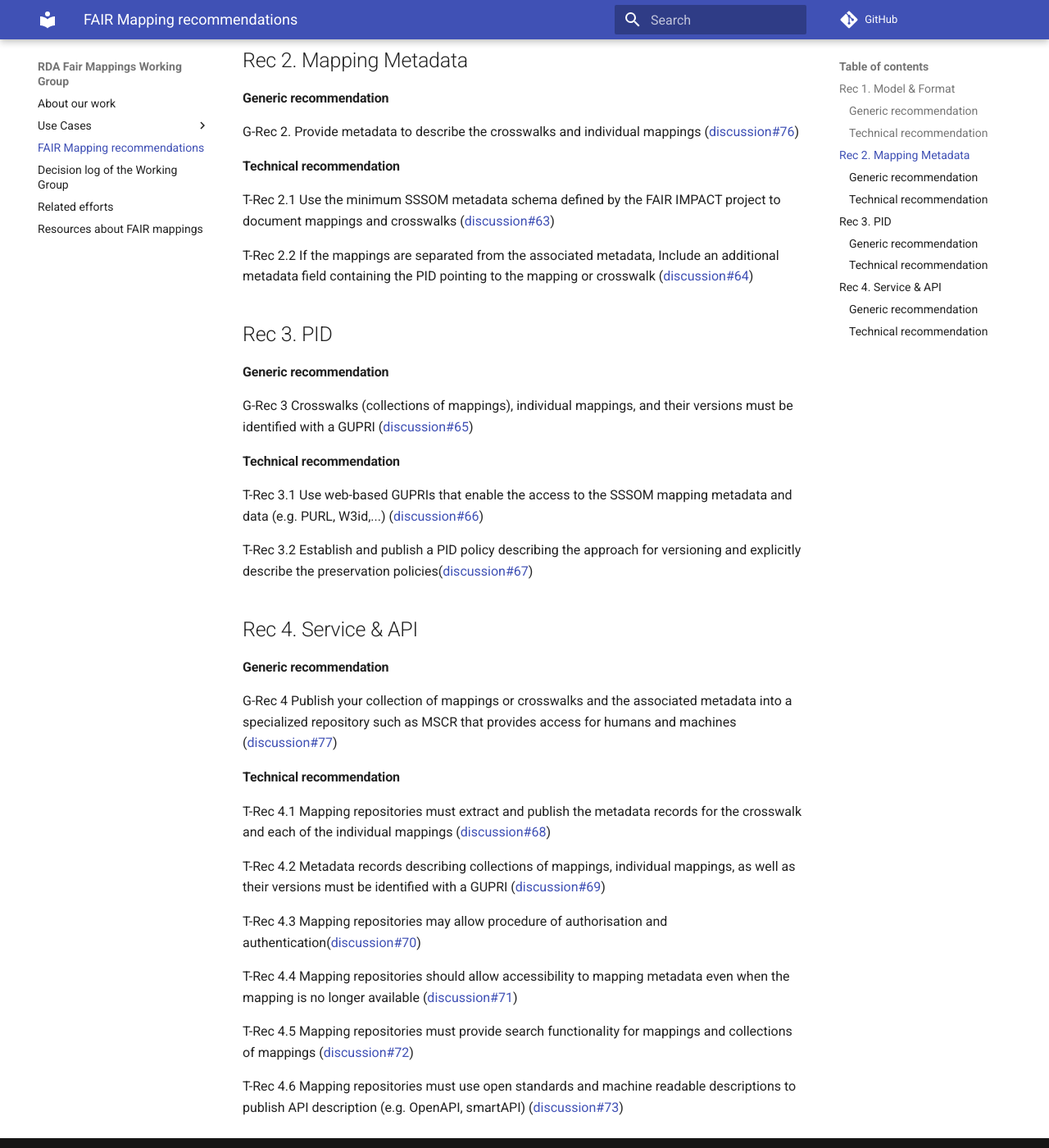
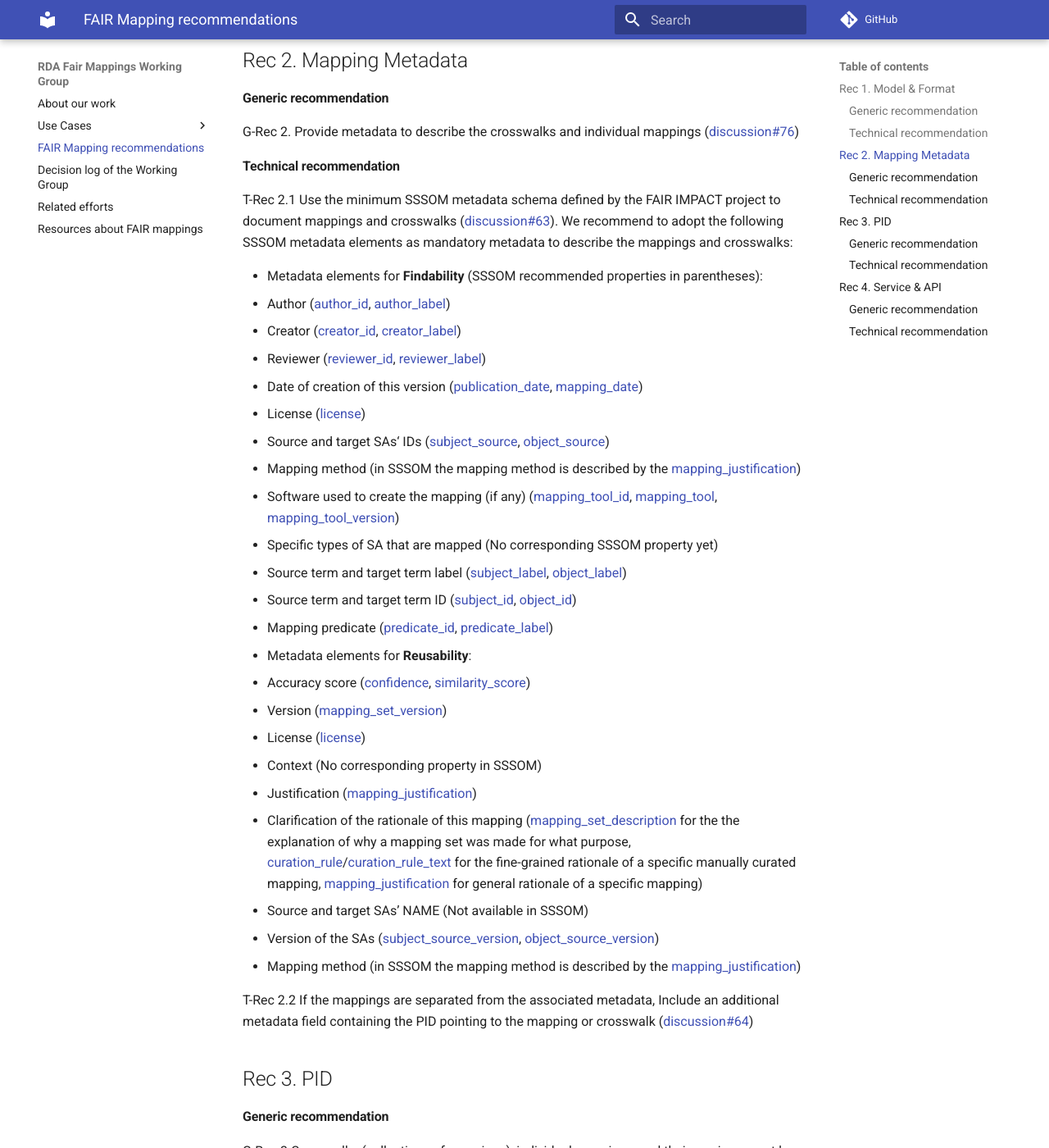
Before and after one commit to mapping-commons/rda-fair-mappings, an MkDocs documentation site: the page built from docs/recommendation.md, in a window 1280 px wide and 1400 px high, scrolled down 914 px. Shown: the whole window at 82% size. Built offline with MkDocs 1.6.1 and Material for MkDocs 9.7.7, drawn with Linux system fonts in a browser that asks for light colours; comment, search, counter and statistics services are not loaded.

Commit message:
[create-pull-request] automated change

```diff
--- a/docs/recommendation.md
+++ b/docs/recommendation.md
@@ -26,9 +26,33 @@ G-Rec 2. Provide metadata to describe the crosswalks and individual mappings ([d
 
 #### Technical recommendation
 
-T-Rec 2.1 Use the minimum SSSOM metadata schema defined by the FAIR IMPACT project to document mappings and crosswalks ([discussion#63](https://github.com/mapping-commons/rda-fair-mappings/discussions/63))
+T-Rec 2.1 Use the minimum SSSOM metadata schema defined by the FAIR IMPACT project to document mappings and crosswalks ([discussion#63](https://github.com/mapping-commons/rda-fair-mappings/discussions/63)). We recommend to adopt the following SSSOM metadata elements as mandatory metadata to describe the mappings and crosswalks:
 
-T-Rec 2.2 If the mappings are separated from the associated metadata, Include an additional metadata field containing the PID pointing to the mapping or crosswalk  ([discussion#64](https://github.com/mapping-commons/rda-fair-mappings/discussions/64))
+- Metadata elements for **Findability** (SSSOM recommended properties in parentheses):
+   - Author ([author_id](https://mapping-commons.github.io/sssom/author_id/), [author_label](https://mapping-commons.github.io/sssom/author_label/))
+   - Creator ([creator_id](https://mapping-commons.github.io/sssom/creator_id/), [creator_label](https://mapping-commons.github.io/sssom/creator_label/))
+   - Reviewer ([reviewer_id](https://mapping-commons.github.io/sssom/reviewer_id/), [reviewer_label](https://mapping-commons.github.io/sssom/reviewer_label/))
+   - Date of creation of this version ([publication_date](https://mapping-commons.github.io/sssom/publication_date/), [mapping_date](https://mapping-commons.github.io/sssom/mapping_date/))
+   - License ([license](https://mapping-commons.github.io/sssom/license/))
+   - Source and target SAs‘ IDs ([subject_source](https://mapping-commons.github.io/sssom/subject_source/), [object_source](https://mapping-commons.github.io/sssom/object_source/))
+   - Mapping method  (in SSSOM the mapping method is described by the [mapping_justification](https://mapping-commons.github.io/sssom/mapping_justification/))
+   - Software used to create the mapping (if any) ([mapping_tool_id](https://mapping-commons.github.io/sssom/mapping_tool_id/), [mapping_tool](https://mapping-commons.github.io/sssom/mapping_tool/), [mapping_tool_version](https://mapping-commons.github.io/sssom/mapping_tool_version/))
+   - Specific types of SA that are mapped (No corresponding SSSOM property yet)
+   - Source term and target term label ([subject_label](https://mapping-commons.github.io/sssom/subject_label/), [object_label](https://mapping-commons.github.io/sssom/object_label/))
+   - Source term and target term ID ([subject_id](https://mapping-commons.github.io/sssom/subject_id/), [object_id](https://mapping-commons.github.io/sssom/subject_id/))
+   - Mapping predicate ([predicate_id](https://mapping-commons.github.io/sssom/predicate_id/), [predicate_label](https://mapping-commons.github.io/sssom/predicate_label/))
+- Metadata elements for **Reusability**:
+   - Accuracy score ([confidence](https://mapping-commons.github.io/sssom/confidence/), [similarity_score](https://mapping-commons.github.io/sssom/similarity_score/))
+   - Version ([mapping_set_version](https://mapping-commons.github.io/sssom/mapping_set_version/))
+   - License ([license](https://mapping-commons.github.io/sssom/license/))
+   - Context (No corresponding property in SSSOM)
+   - Justification ([mapping_justification](https://mapping-commons.github.io/sssom/mapping_justification/))
+   - Clarification of the rationale of this mapping ([mapping_set_description](https://mapping-commons.github.io/sssom/mapping_set_description/) for the the explanation of why a mapping set was made for what purpose, [curation_rule](https://mapping-commons.github.io/sssom/curation_rule/)/[curation_rule_text](https://mapping-commons.github.io/sssom/curation_rule_text/) for the fine-grained rationale of a specific manually curated mapping, [mapping_justification](https://mapping-commons.github.io/sssom/mapping-justifications/) for general rationale of a specific mapping)
+   - Source and target SAs’ NAME (Not available in SSSOM)
+   - Version of the SAs ([subject_source_version](https://mapping-commons.github.io/sssom/subject_source_version/), [object_source_version](https://mapping-commons.github.io/sssom/object_source_version/))
+   - Mapping method (in SSSOM the mapping method is described by the [mapping_justification](https://mapping-commons.github.io/sssom/mapping_justification/))
+
+T-Rec 2.2 If the mappings are separated from the associated metadata, Include an additional metadata field containing the PID pointing to the mapping or crosswalk ([discussion#64](https://github.com/mapping-commons/rda-fair-mappings/discussions/64))
 
 ## Rec 3. PID
 
```
